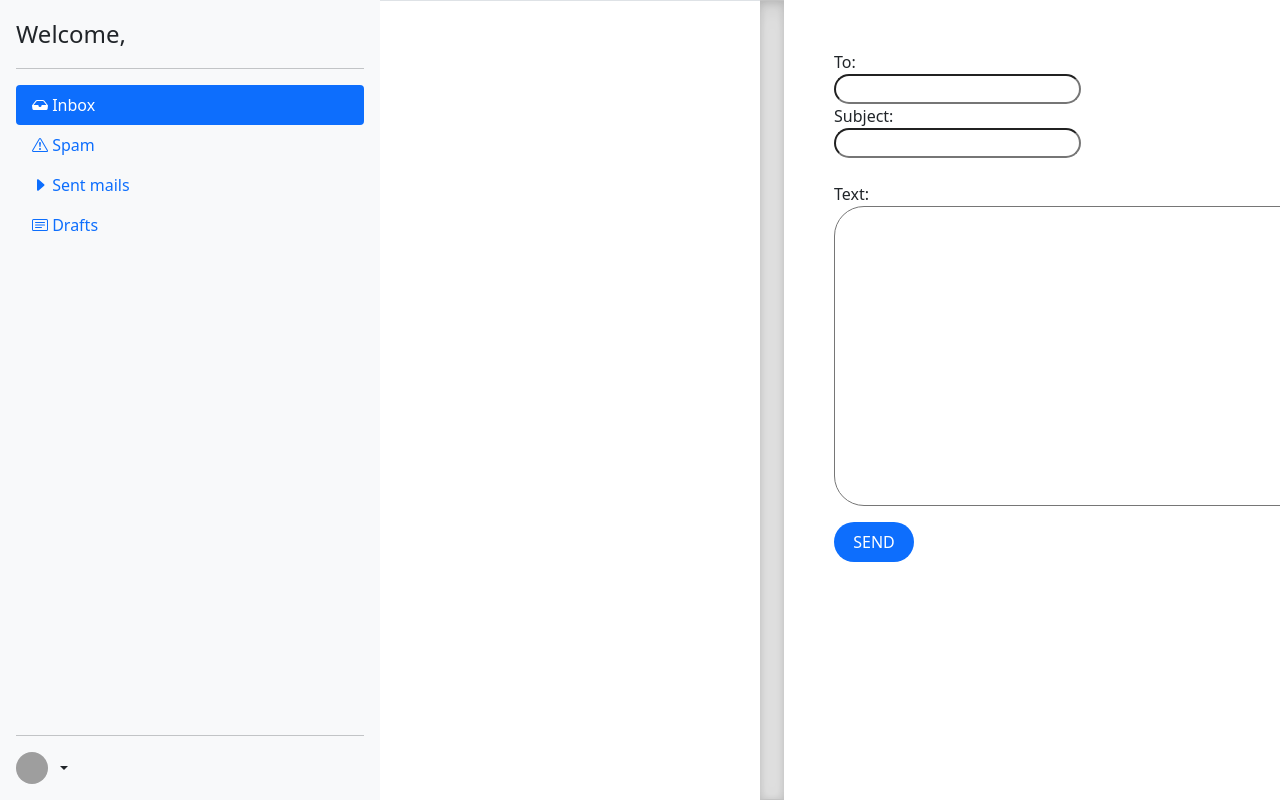
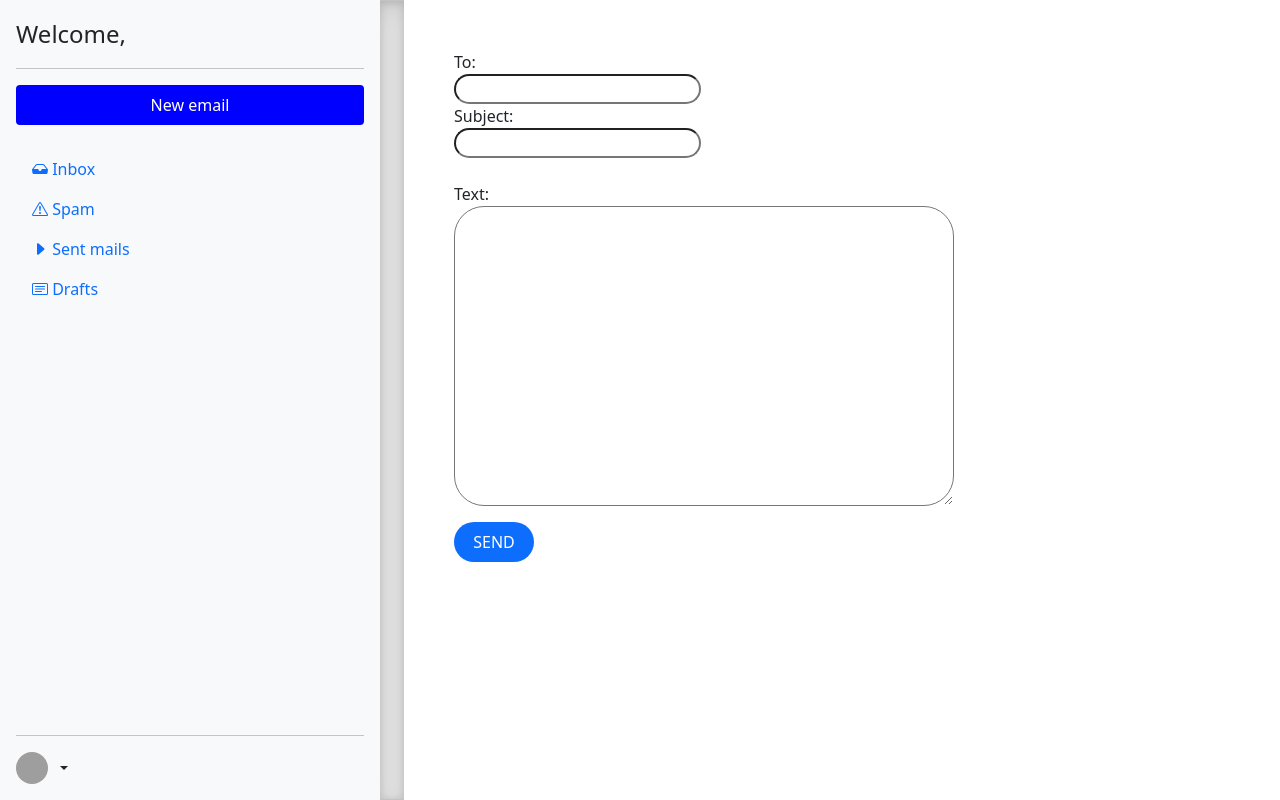
Before and after one commit to NefeliTav/Email-Service, a Django app: template webserver/templates/email.html in a window 1280 px wide. Run offline with Django 3.2, Linux system fonts and the light colour scheme; the template is opened without the code that fills it, so the values that code supplies are empty; grey boxes are pictures that could not be loaded.

Commit message:
Add see_email to frontend

```diff
--- a/webserver/templates/email.html
+++ b/webserver/templates/email.html
@@ -158,8 +158,17 @@
         </a>
         <hr />
         <ul id="email-menu" class="nav nav-pills flex-column mb-auto">
+
+
+          <li class="nav-item" id="sender">
+            <a href="#" class="nav-link active" aria-current="page" id="new_mail" style="background-color:blue;color:white;text-align:center;">
+
+              New email
+            </a>
+          </li>
+          <br>
           <li class="nav-item" id="inbox">
-            <a href="#" class="nav-link active" aria-current="page" id="one">
+            <a href="#" class="nav-link" aria-current="page" id="inbox-btn">
               <svg
                 xmlns="http://www.w3.org/2000/svg"
                 width="16"
@@ -167,7 +176,7 @@
                 fill="currentColor"
                 class="bi bi-inbox-fill"
                 viewBox="0 0 16 16"
-              >
+              >/#
                 <path
                   d="M4.98 4a.5.5 0 0 0-.39.188L1.54 8H6a.5.5 0 0 1 .5.5 1.5 1.5 0 1 0 3 0A.5.5 0 0 1 10 8h4.46l-3.05-3.812A.5.5 0 0 0 11.02 4H4.98zm-1.17-.437A1.5 1.5 0 0 1 4.98 3h6.04a1.5 1.5 0 0 1 1.17.563l3.7 4.625a.5.5 0 0 1 .106.374l-.39 3.124A1.5 1.5 0 0 1 14.117 13H1.883a1.5 1.5 0 0 1-1.489-1.314l-.39-3.124a.5.5 0 0 1 .106-.374l3.7-4.625z"
                 />
@@ -177,7 +186,7 @@
             </a>
           </li>
           <li class="nav-item" id="spam">
-            <a href="#" class="nav-link" id="two">
+            <a href="#" class="nav-link" id="spam-btn">
               <svg
                 xmlns="http://www.w3.org/2000/svg"
                 width="16"
@@ -198,7 +207,7 @@
             </a>
           </li>
           <li class="nav-item" id="sent-mails">
-            <a href="#" class="nav-link" id="three">
+            <a href="#" class="nav-link" id="sent-btn">
               <svg
                 xmlns="http://www.w3.org/2000/svg"
                 width="16"
@@ -275,16 +284,16 @@
       <!--
       <div class="b-example-divider"></div>-->
 
-        <div id="inbox-list">
+        <div id="inbox-list" style="display:none;">
         <div
           class="d-flex flex-column align-items-stretch flex-shrink-0 bg-white"
           style="width: 380px"
         >
           <div class="list-group list-group-flush border-bottom scrollarea">
             {% for i in mailbox %}
-
             <a
               href="#"
+              onclick="show_email('{{ i.sender }}','{{ i.receiver }}', '{{ i.text }}','{{ i.date }}','{{ i.time }}', '{{ i.subject }}' );return false;"
               class="list-group-item list-group-item-action active py-3 lh-tight"
               aria-current="true"
             >
@@ -312,6 +321,7 @@
 
             <a
               href="#"
+              onclick="show_email('{{ i.sender }}','{{ i.receiver }}', '{{ i.text }}','{{ i.date }}','{{ i.time }}', '{{ i.subject }}' );return false;"
               class="list-group-item list-group-item-action active py-3 lh-tight"
               aria-current="true"
             >
@@ -321,7 +331,7 @@
                 <strong class="mb-1">{{i.subject}}</strong>
                 <small>{{i.date}}</small>
               </div>
-              <div class="col-10 mb-1 small">From: {{i.sender}}</div>
+              <div class="col-10 mb-1 small">From:list-gro {{i.sender}}</div>
             </a>
             {% endfor %}
           </div>
@@ -338,6 +348,7 @@
             {% for i in sent_emails %}
 
             <a
+              onclick="show_email('{{ i.sender }}', '{{ i.receiver }}', '{{ i.text }}','{{ i.date }}','{{ i.time }}', '{{ i.subject }}' );return false;"
               href="#"
               class="list-group-item list-group-item-action active py-3 lh-tight"
               aria-current="true"
@@ -359,7 +370,7 @@
 
 
 
-      <div>
+      <div id="send_form">
         <form action="" onsubmit="send(); return false;" style="padding-left: 50px;padding-top:50px;">
           {% csrf_token %}
 
@@ -393,7 +404,6 @@
               }
           </script>
 
-
           <label>To:</label><br>
           <input
           style="border-radius: 30px;outline:none;padding-left:10px;"
@@ -422,12 +432,40 @@
               SEND
             </button>
           </form>
+      </div>
+
+      <div class="see_email" id="see_email" style="padding-left:30px;padding-top:30px;"></div>
+
+      <script>
+        function show_email(sender,receiver,text,date,time,subject) {
+          //console.log(receiver,text,date,time,subject);
+          document.getElementById("send_form").style.display = "none";
+          document.getElementById("see_email").style.display = "block";
+
+
+          var codeBlock = '';
+          codeBlock += '<p style="font-size:30px;">'+subject+'</p>'
+          codeBlock += '<p  style="font-size:11px;">'+date+', '+time+'</p>'
+          codeBlock += '<small>'+'From : '+sender+'</small><br>'
+          codeBlock += '<small>'+'To : '+receiver+'</small><hr>'
+          codeBlock += '<p>'+text+'</p>'
+
+
+          $(".see_email").html(codeBlock);
+
+        }
+
+
+      </script>
 
 
 
 
-      </div>
+
+
     </main>
+
+
 
     <script
       src="https://cdn.jsdelivr.net/npm/bootstrap@5.0.1/dist/js/bootstrap.bundle.min.js"
@@ -437,7 +475,7 @@
     <script src="https://ajax.googleapis.com/ajax/libs/jquery/3.6.0/jquery.min.js"></script>
 
     <script>
-      $("#inbox,#drafts,#spam,#sent-mails").click(function () {
+      $("#sender,#inbox,#drafts,#spam,#sent-mails").click(function () {
         $("#email-menu")
           .children()
           .each(function () {
@@ -449,14 +487,25 @@
         let element = $(this.children);
         element.addClass("active");
 
-        var myElement = document.getElementById('one');
+        var myElement = document.getElementById('new_mail');
+        if(myElement === document.activeElement){
+          document.getElementById("sent-list").style.display = "none";
+          document.getElementById("spam-list").style.display = "none";
+          document.getElementById("inbox-list").style.display = "none";
+          document.getElementById("see_email").style.display = "none";
+          document.getElementById("send_form").style.display = "block";
+
+
+        }
+
+        var myElement = document.getElementById('inbox-btn');
         if(myElement === document.activeElement){
           document.getElementById("sent-list").style.display = "none";
           document.getElementById("spam-list").style.display = "none";
           document.getElementById("inbox-list").style.display = "block";
         }
 
-        var myElement = document.getElementById('two');
+        var myElement = document.getElementById('spam-btn');
         if(myElement === document.activeElement){
           document.getElementById("spam-list").style.display = "block";
           document.getElementById("inbox-list").style.display = "none";
@@ -464,7 +513,7 @@
 
         }
 
-        var myElement = document.getElementById('three');
+        var myElement = document.getElementById('sent-btn');
         if(myElement === document.activeElement){
           document.getElementById("sent-list").style.display = "block";
           document.getElementById("spam-list").style.display = "none";
```
